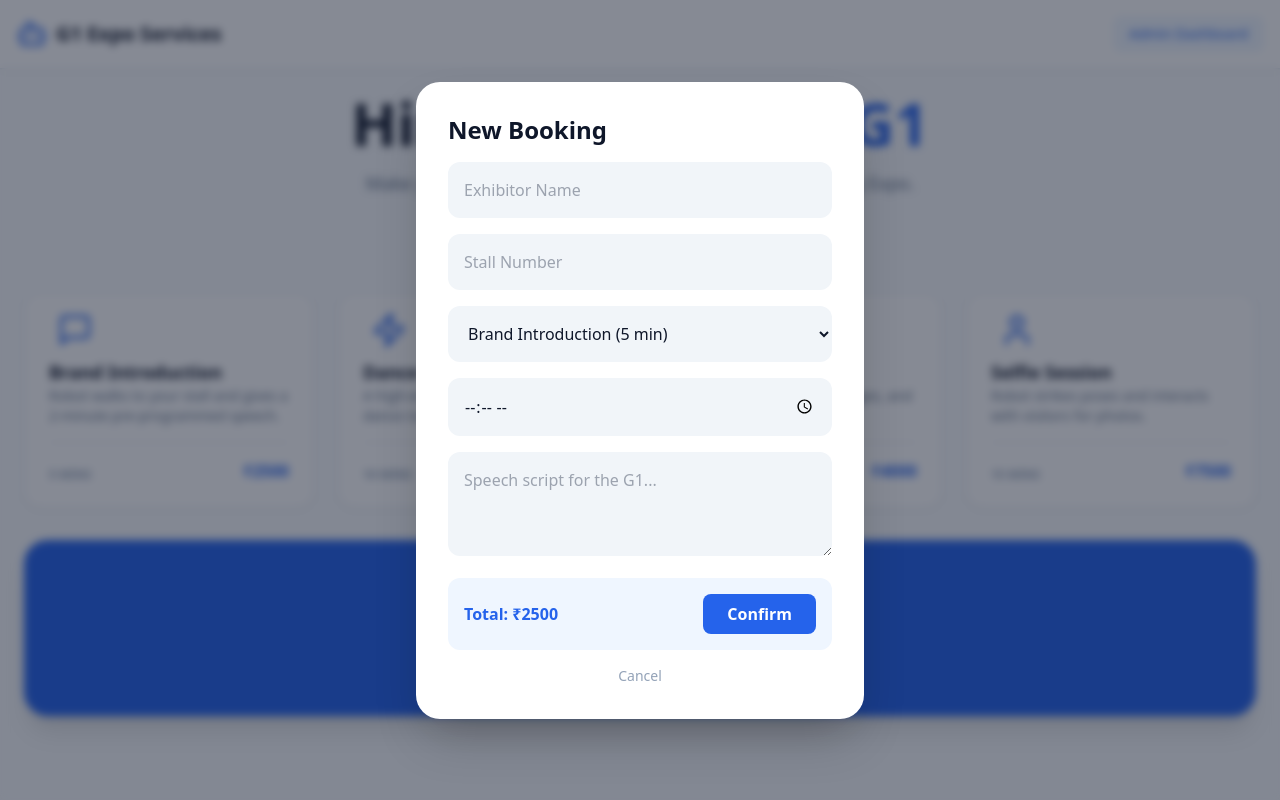
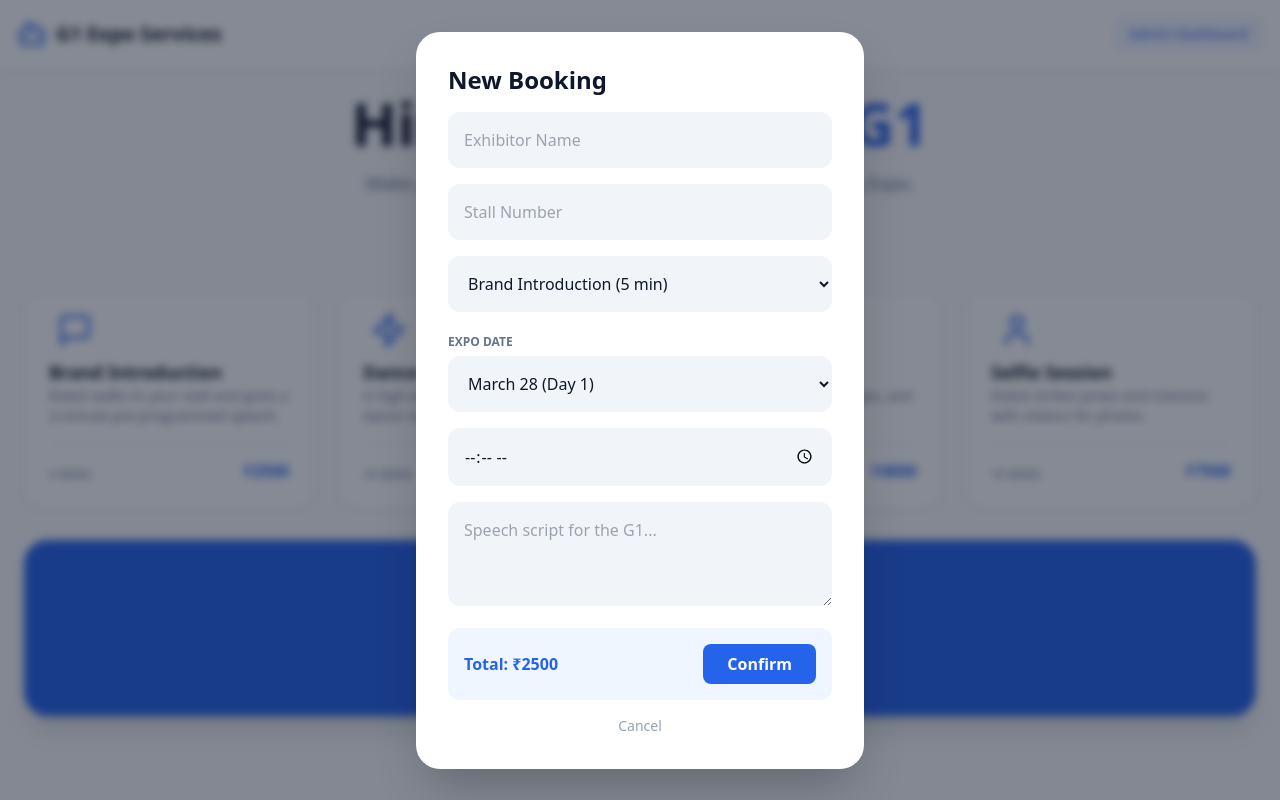
Before and after one commit to prints24/robobooking, a React (Vite) app: page / in a window 1280 px wide. Both pictures are taken after a click on the button "Book Robot Now". Shown: the top 800 px of the page. Built offline with nearby package versions, Linux system fonts and the light colour scheme.

Commit message:
add deployment workflow

```diff
--- a/App.jsx
+++ b/App.jsx
@@ -17,7 +17,7 @@ function App() {
   const [view, setView] = useState('exhibitor');
   const [isBookingModalOpen, setIsBookingModalOpen] = useState(false);
   const [loading, setLoading] = useState(false);
-  const [newBooking, setNewBooking] = useState({ exhibitor: '', stall: '', serviceId: 'intro', time: '', customScript: '' });
+  const [newBooking, setNewBooking] = useState({ exhibitor: '', stall: '', serviceId: 'intro', date: '2026-03-28', time: '', customScript: '' });
 
   const selectedService = useMemo(() => ROBOT_SERVICES.find(s => s.id === newBooking.serviceId), [newBooking.serviceId]);
   const totalCost = selectedService ? selectedService.duration * MINUTE_RATE : 0;
@@ -36,10 +36,11 @@ function App() {
           cost: totalCost
         })
       });
-      if (response.ok) {
-        alert("Success! Your booking has been sent to the Google Sheet.");
+      if (response.status === 409) {
+        alert("⚠️ This time slot is already booked for the Unitree G1. Please choose another time.");
+      } else if (response.ok) {
+        alert("✅ Booking Successful! See you at the Expo.");
         setIsBookingModalOpen(false);
-        setNewBooking({ exhibitor: '', stall: '', serviceId: 'intro', time: '', customScript: '' });
       }
     } catch (err) {
       alert("Error saving booking. Check your Cloudflare Worker.");
@@ -111,6 +112,18 @@ function App() {
             <select className="w-full bg-slate-100 p-4 rounded-xl outline-none" onChange={e => setNewBooking({...newBooking, serviceId: e.target.value})}>
               {ROBOT_SERVICES.map(s => <option key={s.id} value={s.id}>{s.name} ({s.duration} min)</option>)}
             </select>
+            <div className="space-y-1">
+              <label className="text-xs font-bold text-slate-500">EXPO DATE</label>
+              <select
+                className="w-full bg-slate-100 p-4 rounded-xl outline-none"
+                value={newBooking.date}
+                onChange={e => setNewBooking({...newBooking, date: e.target.value})}
+              >
+                <option value="2026-03-28">March 28 (Day 1)</option>
+                <option value="2026-03-29">March 29 (Day 2)</option>
+                <option value="2026-03-30">March 30 (Day 3)</option>
+              </select>
+            </div>
             <input required type="time" className="w-full bg-slate-100 p-4 rounded-xl outline-none" onChange={e => setNewBooking({...newBooking, time: e.target.value})} />
             <textarea placeholder="Speech script for the G1..." className="w-full bg-slate-100 p-4 rounded-xl outline-none" rows="3" onChange={e => setNewBooking({...newBooking, customScript: e.target.value})} />
             <div className="bg-blue-50 p-4 rounded-xl flex justify-between items-center">
```
